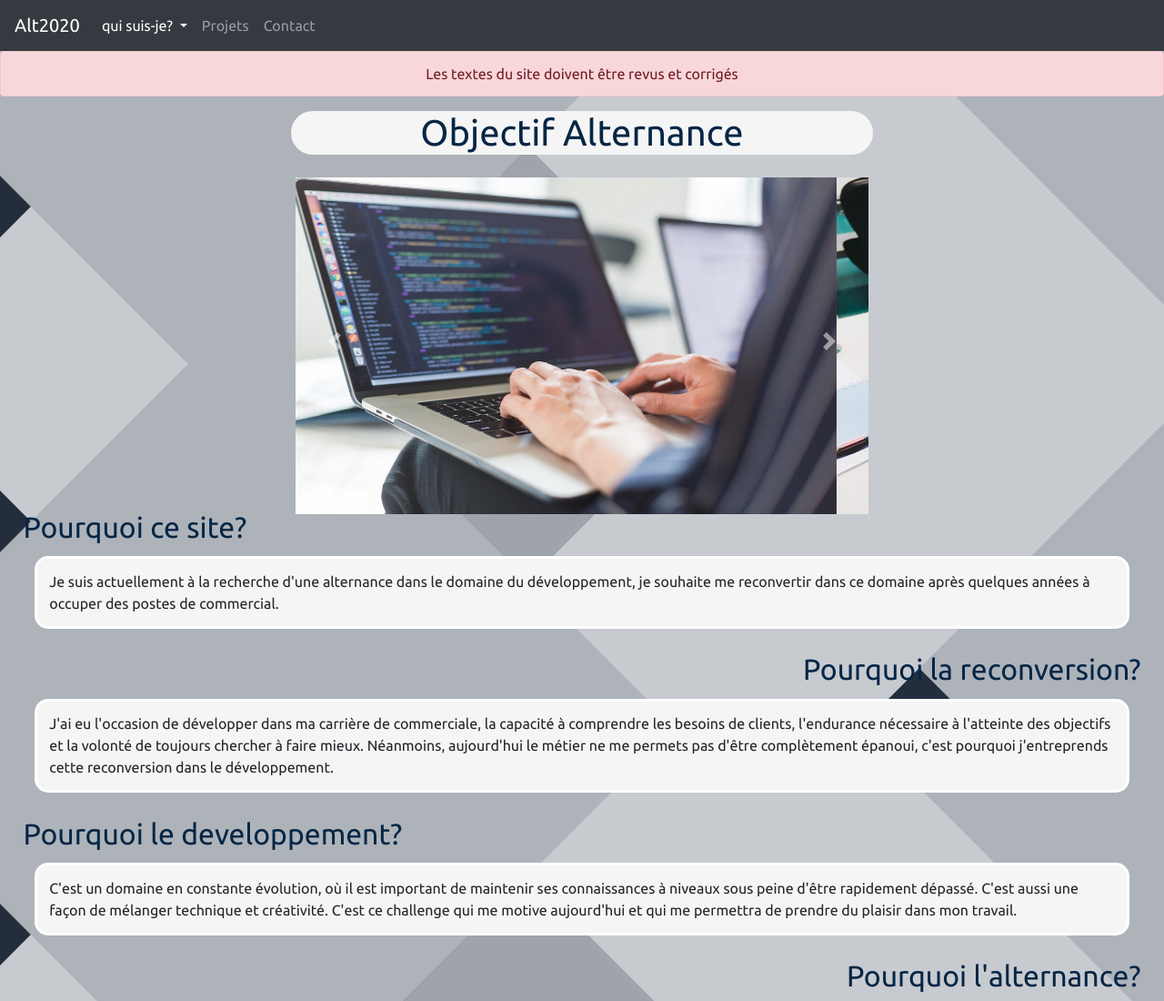
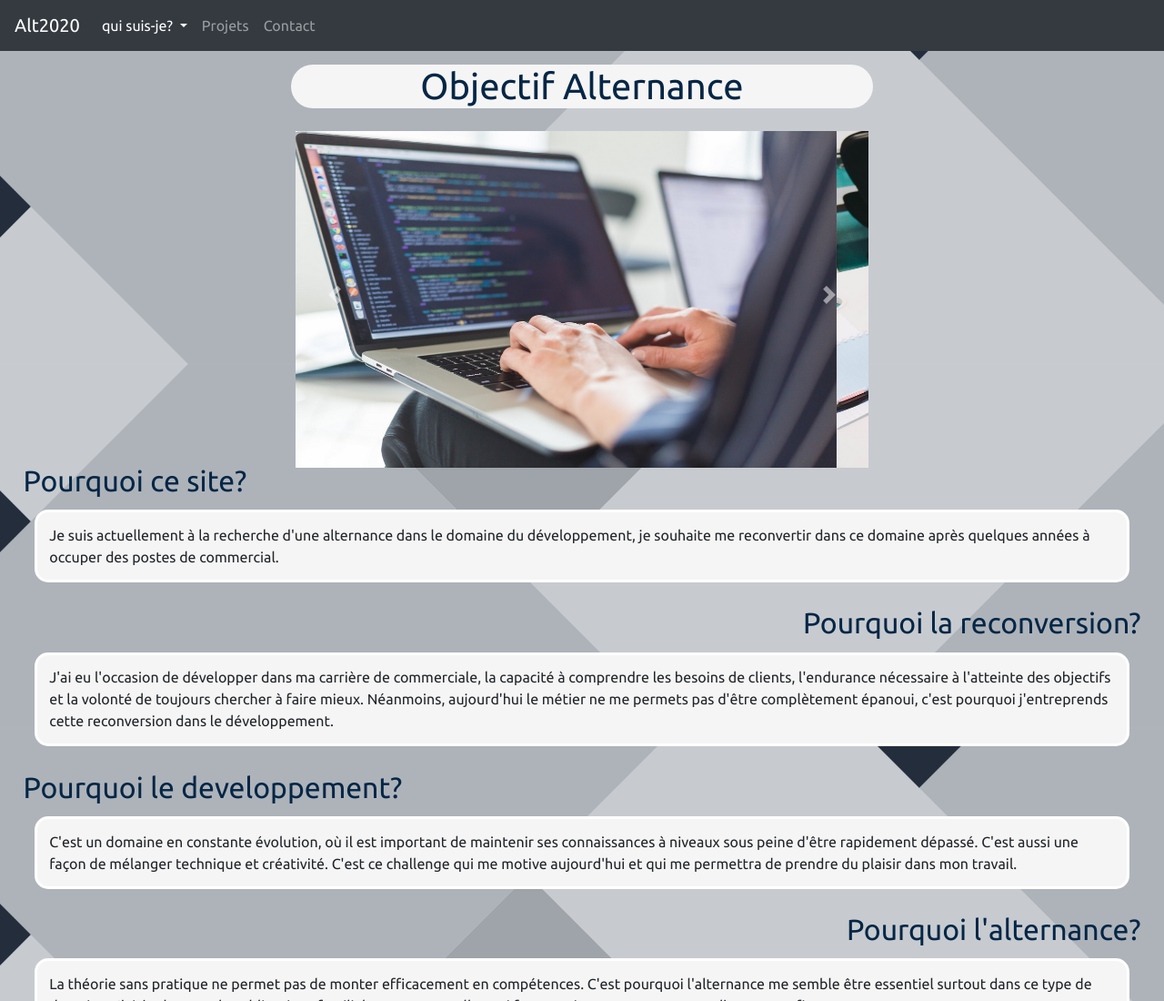
Before and after one commit to Florian-verheecke/Alternance2020, a plain HTML site: page index.html in a window 1280 px wide. Shown: the top 1100 px of the page at 91% size. Drawn offline with nearby package versions, Linux system fonts and the light colour scheme.

Commit message:
Update index.html

```diff
--- a/index.html
+++ b/index.html
@@ -48,9 +48,7 @@
     </div>
   </nav>
 <!--navbar -->
-<div class="alert alert-danger" role="alert">
-  <center>Les textes du site doivent être revus et corrigés</center>
-  </div>
+
 
 <h1 class="Titre">Objectif Alternance</h1>
 <div id="carouselExampleControls" class="carousel slide" data-ride="carousel">
```
